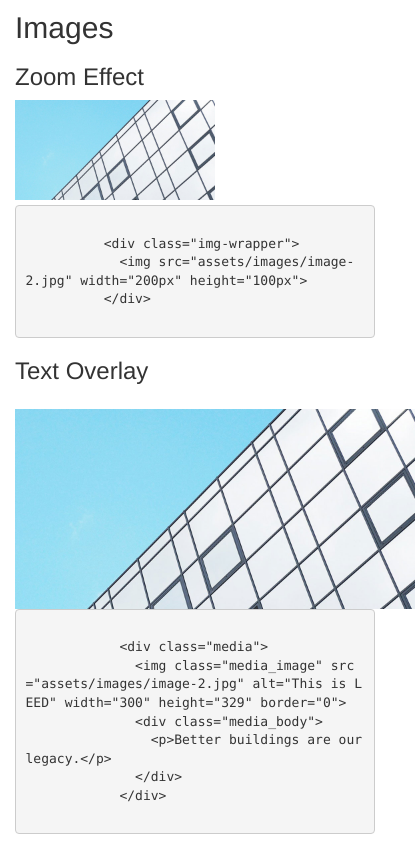
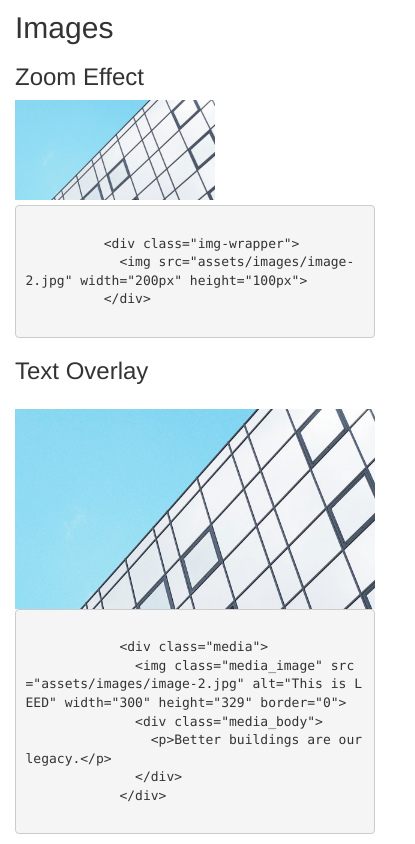
Before and after one commit to megancoyle/javascript-library, a website: page index.html in a window 390 px wide. Shown: the part 6638-7482 px from the top of the page, 415 px wide, since content can reach past the window. Drawn offline with nearby package versions, Linux system fonts and the light colour scheme.

Commit message:
Make text overlay images responsive

```diff
--- a/styles.css
+++ b/styles.css
@@ -28,6 +28,9 @@
 	position:relative;
 	vertical-align:top;
 	text-align:left;
+}
+.media img{
+	max-width: 100%;
 }
 .media_image{
 	display:block;
```
